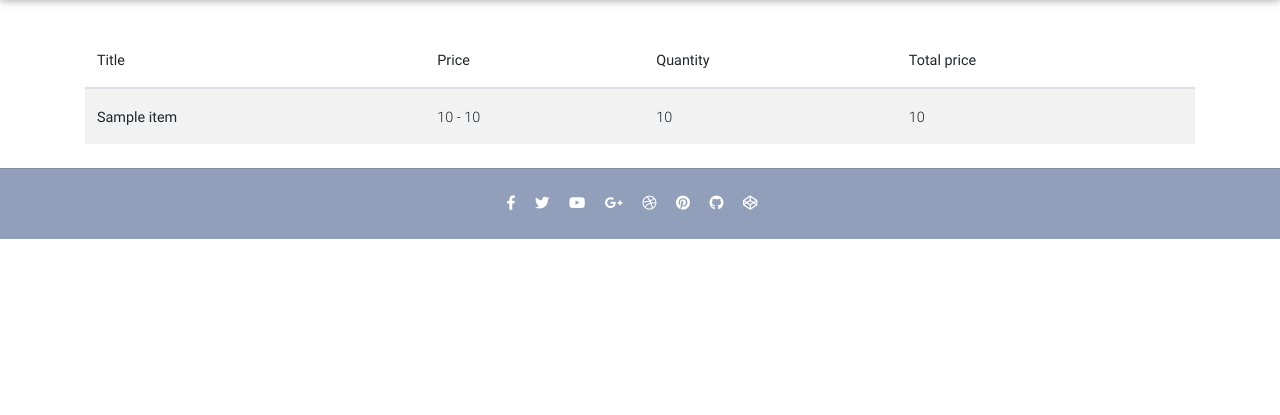
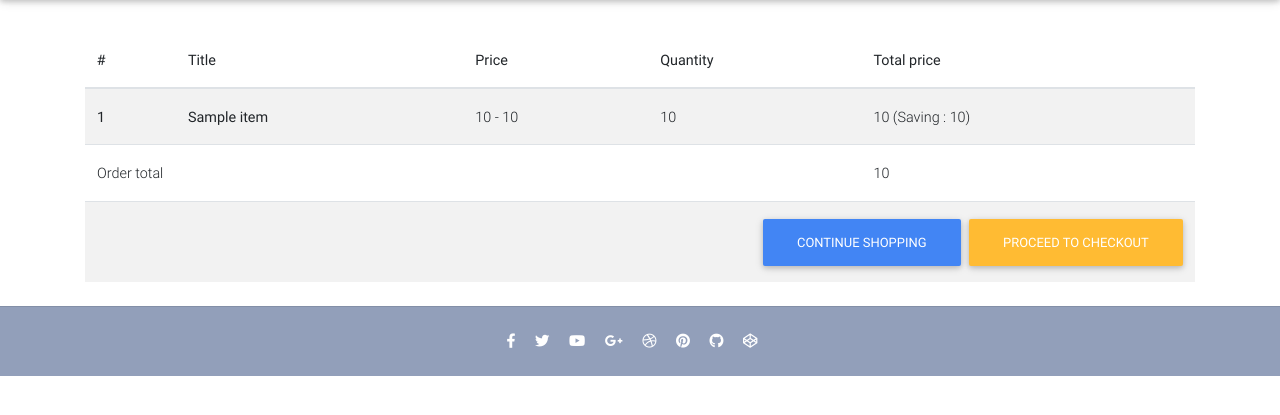
Before and after one commit to lamduong271/e-commerce-django, a Django app: template templates/order-sumary.html in a window 1280 px wide. Shown: the part 64-479 px from the top of the page. Run offline with Django 3.2, Linux system fonts and the light colour scheme; the template is opened without the code that fills it: most values are stand-ins (such as "Sample title", 1, 10 or a date in 2020); parts of the project's set-up code (start-up, migrations or seed data) failed here and were passed over; some libraries are stand-ins or nearby versions.

Commit message:
order sum 2

```diff
--- a/templates/base.html
+++ b/templates/base.html
@@ -83,7 +83,7 @@
             {% if request.user.is_authenticated %}
             <ul class="navbar-nav nav-flex-icons">
               <li class="nav-item">
-                <a class="nav-link waves-effect">
+                <a href="{% url 'core:order-sumary' %}" class="nav-link waves-effect">
                   <span class="badge red z-depth-1 mr-1"> {{ request.user|cart_item_count }} </span>
                   <i class="fas fa-shopping-cart"></i>
                   <span class="clearfix d-none d-sm-inline-block"> Cart </span>
--- a/templates/order-sumary.html
+++ b/templates/order-sumary.html
@@ -5,6 +5,7 @@
 <table class="table table-striped">
     <thead>
       <tr>
+        <th scope="col">#</th>
         <th scope="col">Title</th>
         <th scope="col">Price</th>
         <th scope="col">Quantity</th>
@@ -14,6 +15,7 @@
     <tbody>
         {% for item in order.items.all %}
         <tr>
+            <th>{{ forloop.counter }}</th>
             <th>{{ item.item.title }}</th>
             <td>
                 {% if item.item.discount_price %}
@@ -27,12 +29,41 @@
             <td>
                 {% if item.item.discount_price %}
                     {{ item.get_total_discount_item_price }}
+                    (Saving : {{ item.get_amount_saved }})
+
                 {% else %}
                     {{ item.get_total_item_price }}
                 {% endif %}
             </td>
         </tr>
+        {% empty %}
+        <tr>
+            <td colspan="5">You cart is empty</td>
+        </tr>
+        <tr>
+            <td colspan="5">
+                <a class="btn btn-primary float-right" href="/">
+                Continue shopping
+                </a>
+            </td>
+        </tr>
         {% endfor %}
+        {% if order.get_total %}
+        <tr>
+            <td colspan="4">Order total</td>
+            <td>{{ order.get_total }}</td>
+        </tr>
+        <tr>
+            <td colspan="5">
+                <a class="btn btn-warning float-right ml-2" href="/checkout">
+                    Proceed to checkout
+                </a>
+                <a class="btn btn-primary float-right" href="/">
+                    Continue shopping
+                </a>
+            </td>
+        </tr>
+        {% endif%}
     </tbody>
   </table>
 </div>
```
Also changed, not shown: core/models.py (+11 -0 lines).
